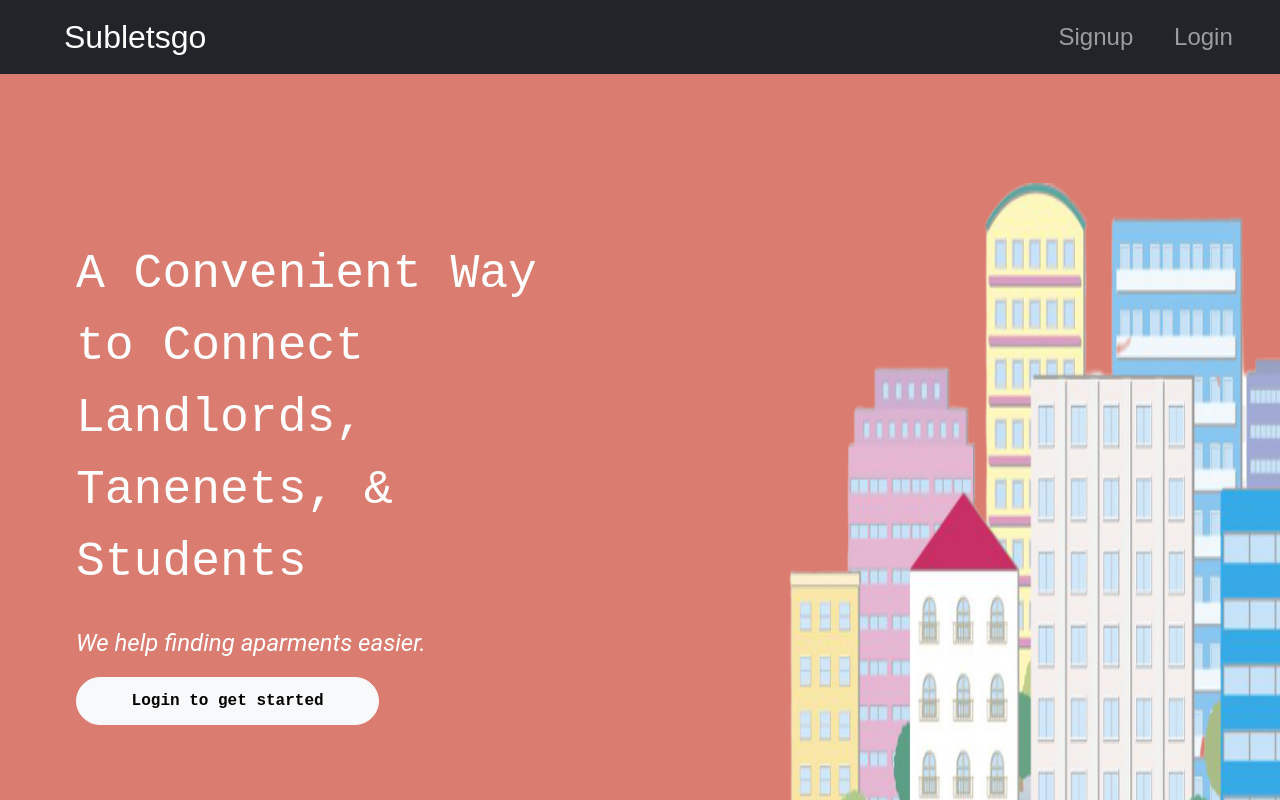
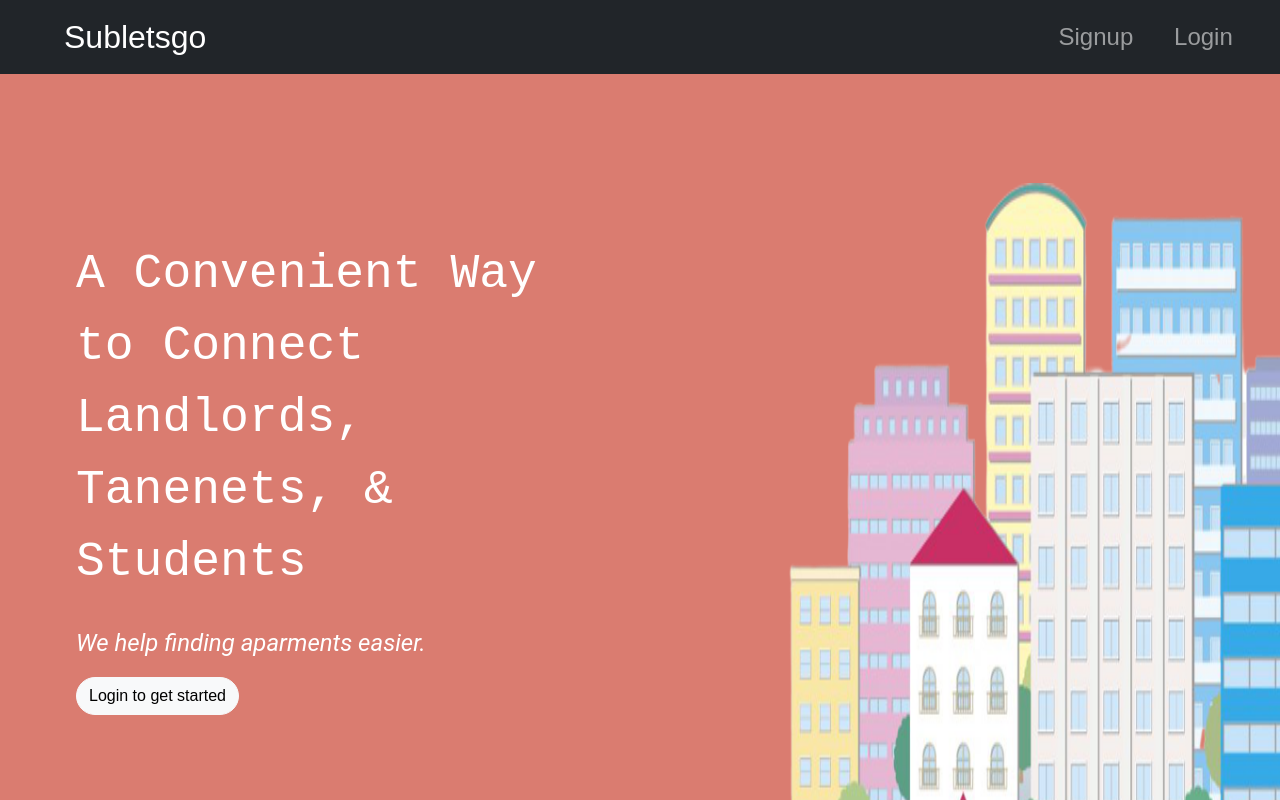
Before and after one commit to anhvqle/CSE437-Subletsgo, a React (Create React App) app: page / in a window 1280 px wide. Shown: the top 800 px of the page. Built offline with nearby package versions, Linux system fonts and the light colour scheme.

Commit message:
Add placeholder for new tenant listing form

```diff
--- a/src/App.css
+++ b/src/App.css
@@ -46,14 +46,19 @@
     height: 120%;
 }
 
-.rounded-corner {
+.monospace {
     font-family: 'Roboto Mono', monospace;
     font-weight: bold;
     padding: 2% 10% 2% 10%;
 }
 
 .link-styling {
-    color: black;
+    color: white;
+    text-decoration: none;
+}
+
+.link-styling:hover {
+    color: white;
     text-decoration: none;
 }
 
--- a/src/components/tenant/NewTenantListing.jsx
+++ b/src/components/tenant/NewTenantListing.jsx
@@ -9,9 +9,9 @@ function NewTenantListing() {
     let navigate = useNavigate();
     let { currUser } = useContext(UserContext);
 
-    const [fullName, setFullName] = useState("");
+    const [fullName, setFullName] = useState(`${currUser.firstName} ${currUser.lastName}`);
     const [phoneNumber, setPhoneNumber] = useState("");
-    const [email, setEmail] = useState("");
+    const [email, setEmail] = useState(currUser.email);
     const [gender, setGender] = useState("male");
     const [campus, setCampus] = useState("");
     const [classStanding, setClassStanding] = useState("freshman");
@@ -45,7 +45,7 @@ function NewTenantListing() {
             <Container>
                 <div className="margin-top">
                     <label className="format-form">Full Name</label>
-                    <input className="input-50" type="text" value={fullName} onChange={(e) => { setFullName(e.target.value); }} name="full_name" required />
+                    <input className="input-50" type="text" placeholder={`${currUser.firstName} ${currUser.lastName}`} value={fullName} onChange={(e) => { setFullName(e.target.value); }} name="full_name" required />
                     <br />
 
                     <label className="format-form">Phone Number</label>
@@ -53,7 +53,7 @@ function NewTenantListing() {
                     <br />
 
                     <label className="format-form">Email</label>
-                    <input className="input-50" type="text" value={email} onChange={(e) => { setEmail(e.target.value); }} name="email" required />
+                    <input className="input-50" type="text" placeholder={currUser.email} value={email} onChange={(e) => { setEmail(e.target.value); }} name="email" required />
                     <br />
 
                     <label className="format-form">Gender:</label>
--- a/src/components/tenant/Tenant.jsx
+++ b/src/components/tenant/Tenant.jsx
@@ -82,9 +82,9 @@ function Tenant() {
                 <Row className="layout">
                     <Col sm={8}></Col>
                     <Col>
-                        <a className="link-styling" href="/newTenantListing">
-                            <button type="button" className="center btn btn-primary rounded-corner rounded-pill">Create a Listing</button>
-                        </a>
+                        <button type="button" className="center btn btn-primary monospace rounded-pill">
+                            <a className="link-styling" href="/newTenantListing">Create a Listing</a>
+                        </button>
                     </Col>
                 </Row>
                 <Row className="layout">
```
